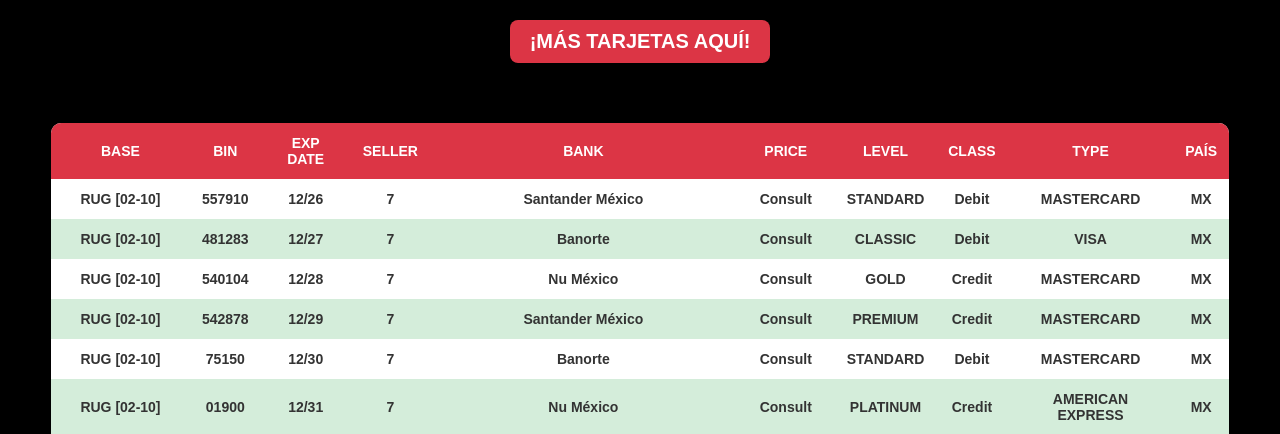
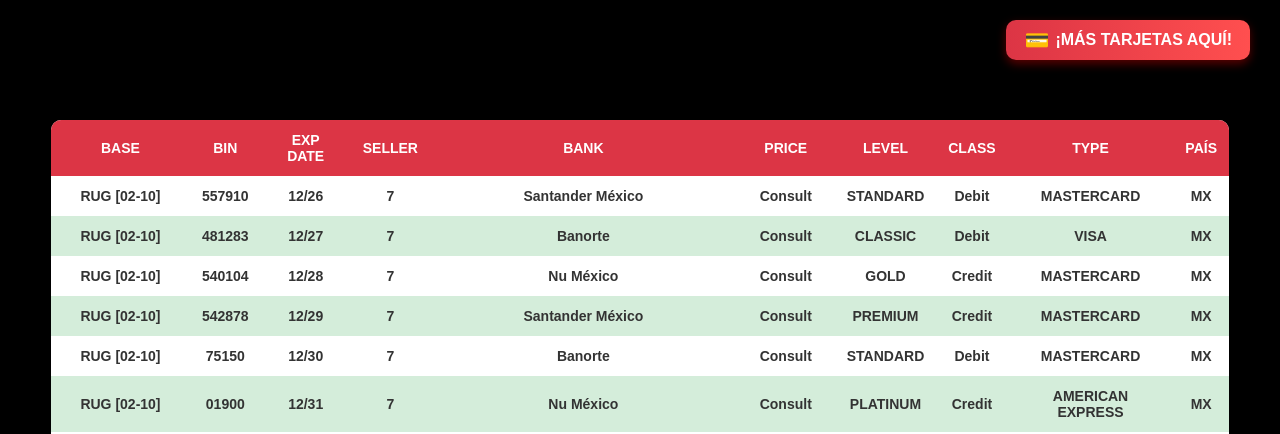
Before and after one commit to Gabrielciammaichella/bovedamx, a Flask app: page / in a window 1280 px wide. Shown: the part 193-627 px from the top of the page. Run offline with Flask 3, Linux system fonts and the light colour scheme.

Commit message:
Actualización: estilos del botón

```diff
--- a/static/style.css
+++ b/static/style.css
@@ -44,29 +44,51 @@
     color: #dc3545;
 }
 
-/* Contenedor del botón PEDIDO debajo */
+/* Contenedor del botón */
 .pedido-container {
-    text-align: center;
-    margin: 20px 0;
+    text-align: right; /* botón a la derecha */
+    margin: 20px 30px;
 }
 
-/* Botón PEDIDO */
+/* BOTÓN estilizado (sin animación constante) */
 .pedido-container .subtitulo {
-    font-size: 20px;
+    font-size: 16px;           /* MÁS CHICO */
     font-weight: bold;
     color: #fff;
-    background: #dc3545;
-    padding: 10px 20px;
-    border-radius: 8px;
-    display: inline-block;
-    box-shadow: 0 2px 5px rgba(0,0,0,0.3);
+    background: linear-gradient(90deg, #dc3545, #ff4f4f);
+    padding: 8px 18px;          /* MÁS CHICO */
+    border-radius: 10px;
+    display: inline-flex;
+    align-items: center;
+    gap: 6px;                   /* icono más cerca */
     text-decoration: none;
-    transition: 0.3s;
+    box-shadow: 0 4px 10px rgba(255,0,0,0.35);
+    transition: 0.25s ease-in-out;   /* mantiene hover suave */
+    /* animation removida */
 }
 
+/* Icono dentro del botón */
+.pedido-container .subtitulo::before {
+    content: "💳";
+    font-size: 20px;   /* un poco más chico */
+}
+
+/* Hover */
 .pedido-container .subtitulo:hover {
-    background: #b02a37;
+    background: linear-gradient(90deg, #b02a37, #e03a3a);
+    transform: translateY(-2px) scale(1.05); /* efecto elegante al pasar mouse */
+    box-shadow: 0 6px 14px rgba(255,0,0,0.45);
 }
+
+/* Mobile: mantener a la derecha */
+@media (max-width: 600px) {
+    .pedido-container {
+        text-align: right;
+        margin-right: 15px;
+    }
+}
+
+
 
 /* Catálogo */
 section#catalogo {
--- a/templates/index.html
+++ b/templates/index.html
@@ -23,13 +23,14 @@
 </header>
 
 
-<!-- Botón Pedido centrado debajo -->
 <div class="pedido-container">
     <a href="https://wa.me/5491135683850?text=Hola, quiero hacer un pedido"
-       target="_blank" class="subtitulo">
+       target="_blank"
+       class="subtitulo">
        ¡MÁS TARJETAS AQUÍ!
     </a>
 </div>
+
 
     <!-- Catálogo -->
 <section id="catalogo">
```
